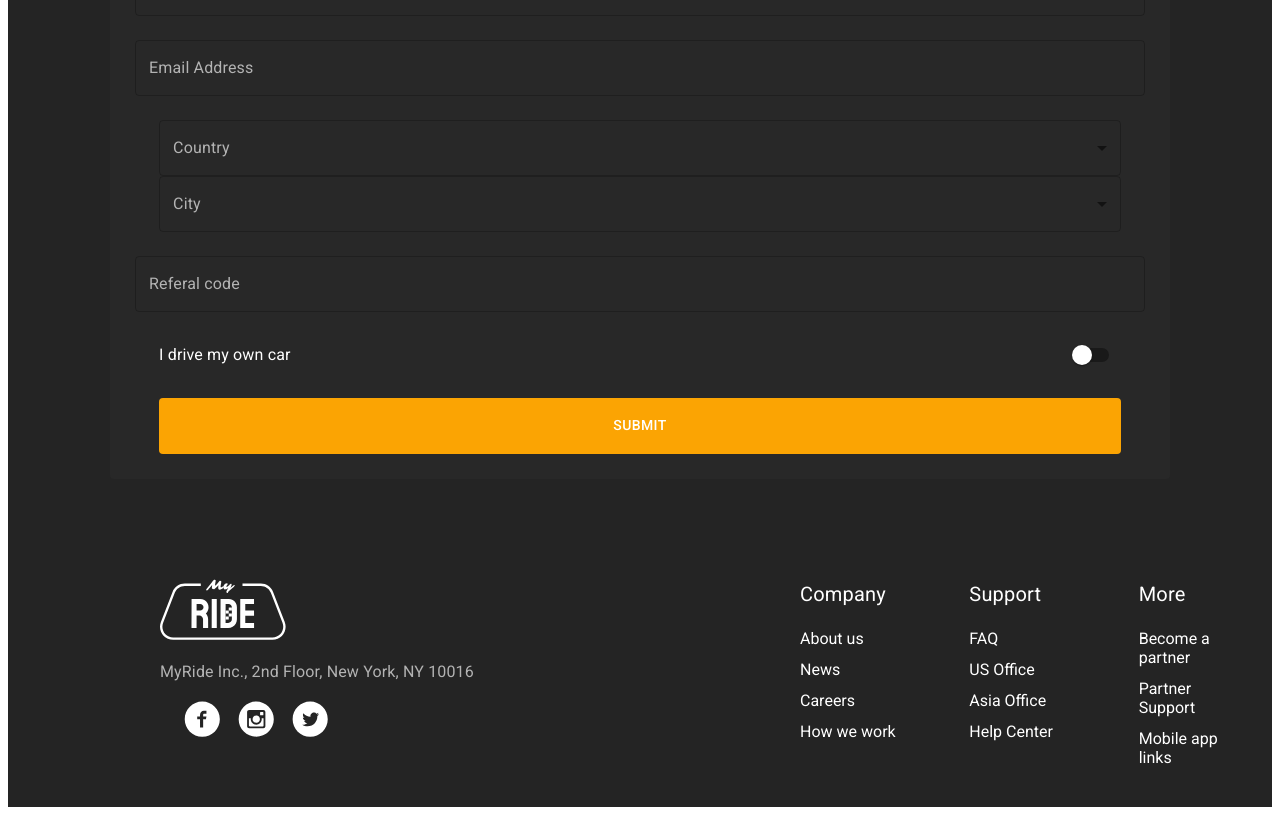
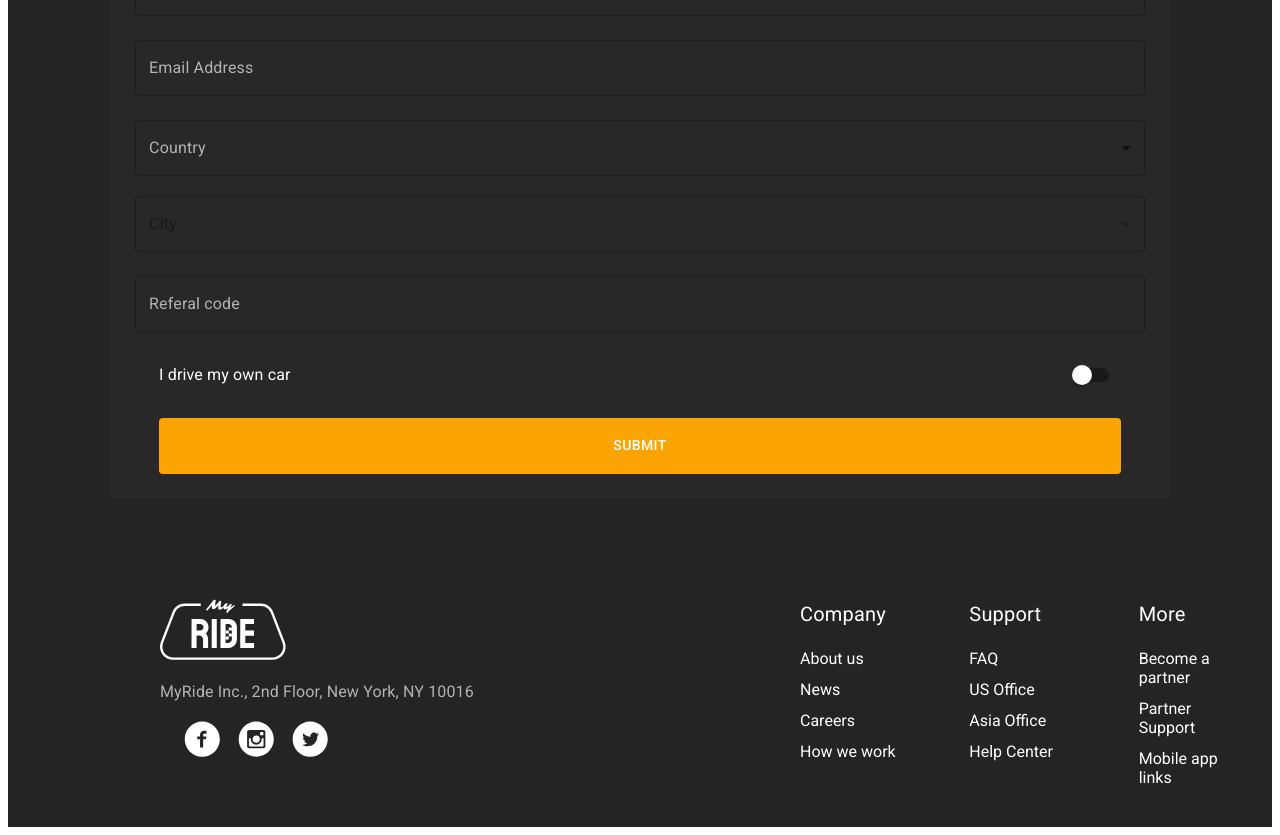
Before and after one commit to marcorezon/Compass-PB---Projeto-3, a React (Vite) app: page /home in a window 1280 px wide. Shown: the part 2020-2855 px from the top of the page. Built offline with nearby package versions, Linux system fonts and the light colour scheme.

Commit message:
Added location data to select form inputs

```diff
--- a/src/shared/components/FormattedSelect.tsx
+++ b/src/shared/components/FormattedSelect.tsx
@@ -1,26 +1,36 @@
-import { Container, FormControl, InputLabel, MenuItem, Select } from "@mui/material";
-import { locationData } from "../services/location/locationApi";
-import { useEffect } from "react";
-
+import { Box, FormControl, InputLabel, MenuItem, NativeSelect, Select, SelectChangeEvent } from "@mui/material";
 import countriesData from "./../../../utils/countries-and-cities";
+import { useState } from "react";
 
 export const FormattedSelect = () => {
 
     const countries = Object.keys(countriesData);
 
+    const [country, setCountry] = useState('');
+    const [city, setCity] = useState('');
+
+    function handleSelectCountry (event: SelectChangeEvent) {
+        setCountry(event.target.value as string);
+    }
+    function handleSelectCity (event: SelectChangeEvent) {
+        setCity(event.target.value as string);
+    }
+
     return (
-        <Container sx={{gap: 'inherit'}}>
+        <Box sx={{ display: 'flex', flexDirection: 'column', m: '0', p:'0', gap: '20px'}}>
+
             <FormControl fullWidth>
                 <InputLabel id="demo-simple-select-label">Country</InputLabel>
                 <Select
 
                     labelId="Country"
                     id="selectCountry"
-                    value={null}
+                    value={country}
                     label="Contry"
-                    onChange={undefined}
+                    onChange={handleSelectCountry}
                 >
                     {countries.map( (country) => {
+                        console.log(country)
                         return (
                             <MenuItem key={country} value={country}>{country}</MenuItem>
                         );
@@ -29,21 +39,22 @@ export const FormattedSelect = () => {
                 </Select>
             </FormControl>
 
-            <FormControl fullWidth>
+            <FormControl disabled={country === ''} fullWidth>
                 <InputLabel id="demo-simple-select-label">City</InputLabel>
                 <Select
+                    labelId="City"
+                    id="selectCity"
+                    value={city}
+                    label="City"
+                    onChange={handleSelectCity}
+                >
+                    {!(country === "") && (countriesData[country].map( (city: string) => {
+                        return (
+                            <MenuItem key={city} value={city}>{city}</MenuItem>
+                        );}))}
 
-                    labelId="Country"
-                    id="selectCountry"
-                    value={null}
-                    label="Contry"
-                    onChange={undefined}
-                >
-                    <MenuItem value={10}>Ten</MenuItem>
-                    <MenuItem value={20}>Twenty</MenuItem>
-                    <MenuItem value={30}>Thirty</MenuItem>
                 </Select>
             </FormControl>
-        </Container>
+        </Box>
     );
 }
```
